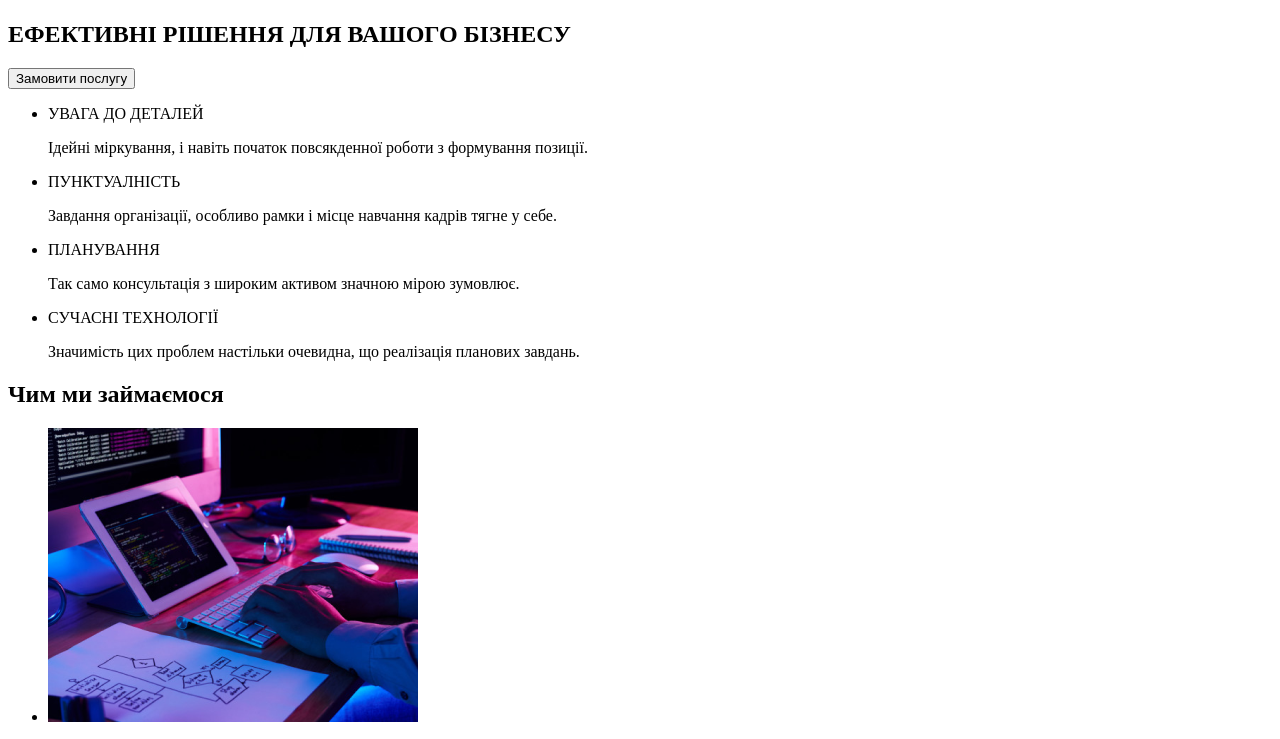
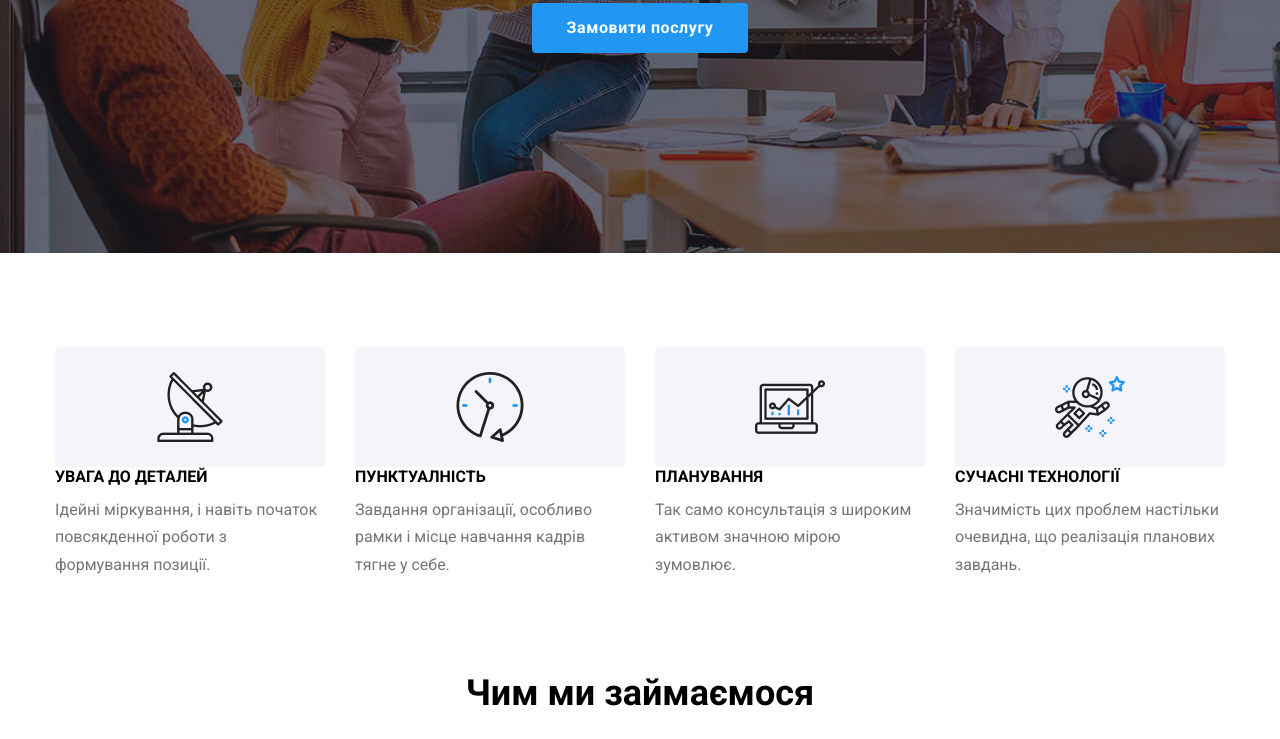
Before and after one commit to ValentynVarenyk/WebStudio-SCSS, a plain HTML site: page index.html in a window 1280 px wide. Shown: the part 427-1166 px from the top of the page. Drawn offline with Linux system fonts and the light colour scheme.

Commit message:
ціукаепрн

```diff
--- a/index.html
+++ b/index.html
@@ -3,7 +3,7 @@
   <head>
     <meta charset="UTF-8" />
     <meta name="viewport" content="width=device-width, initial-scale=1.0" />
-    <link rel="stylesheet" href="./css/variables.css" />
+    <link rel="stylesheet" href="./css/styles.css" />
     <link rel="preconnect" href="https://fonts.googleapis.com" />
     <link rel="preconnect" href="https://fonts.gstatic.com" crossorigin />
     <link
--- a/portfolio.html
+++ b/portfolio.html
@@ -3,7 +3,7 @@
   <head>
     <meta charset="UTF-8" />
     <meta name="viewport" content="width=device-width, initial-scale=1.0" />
-    <link rel="stylesheet" href="./scss/styles.css" />
+    <link rel="stylesheet" href="./css/styles.css" />
     <link rel="preconnect" href="https://fonts.googleapis.com" />
     <link rel="preconnect" href="https://fonts.gstatic.com" crossorigin />
     <link
--- /dev/null
+++ b/scss/all-pages/_common.scss
@@ -0,0 +1,13 @@
+.container {
+  width: 1200px;
+  margin-left: auto;
+  margin-right: auto;
+  padding-left: 15px;
+  padding-right: 15px;
+}
+
+.body {
+  font-family: "Roboto";
+  background-color: #fff;
+  font-weight: 700;
+}
--- a/scss/all-pages/_variables.scss
+++ b/scss/all-pages/_variables.scss
@@ -1,17 +1 @@
-:root {
-  $animation: cubic-bezier(0.25, 0.5, 0.75, 1);
-}
-
-.container {
-  width: 1200px;
-  margin-left: auto;
-  margin-right: auto;
-  padding-left: 15px;
-  padding-right: 15px;
-}
-
-.body {
-  font-family: "Roboto";
-  background-color: #fff;
-  font-weight: 700;
-}
+$animation: cubic-bezier(0.25, 0.5, 0.75, 1);
--- a/scss/styles.scss
+++ b/scss/styles.scss
@@ -1,5 +1,6 @@
 @import "./all-pages/_reset";
 @import "./all-pages/_variables";
+@import "./all-pages/_common";
 @import "./all-pages/_header";
 @import "./all-pages/_footer";
 @import "./main/_title-section";
```
Also changed, not shown: css/styles.css (added), css/styles.min.css (added), 2 other files.
